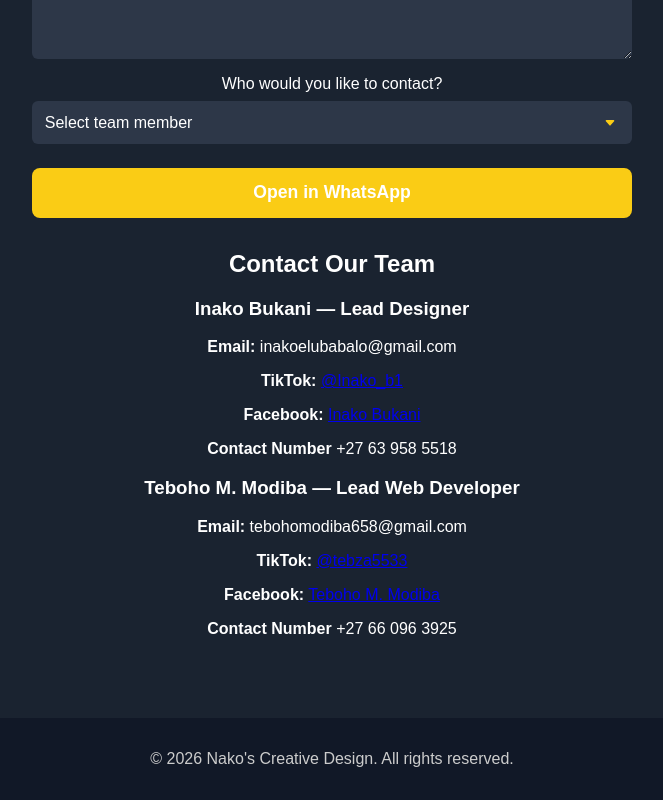
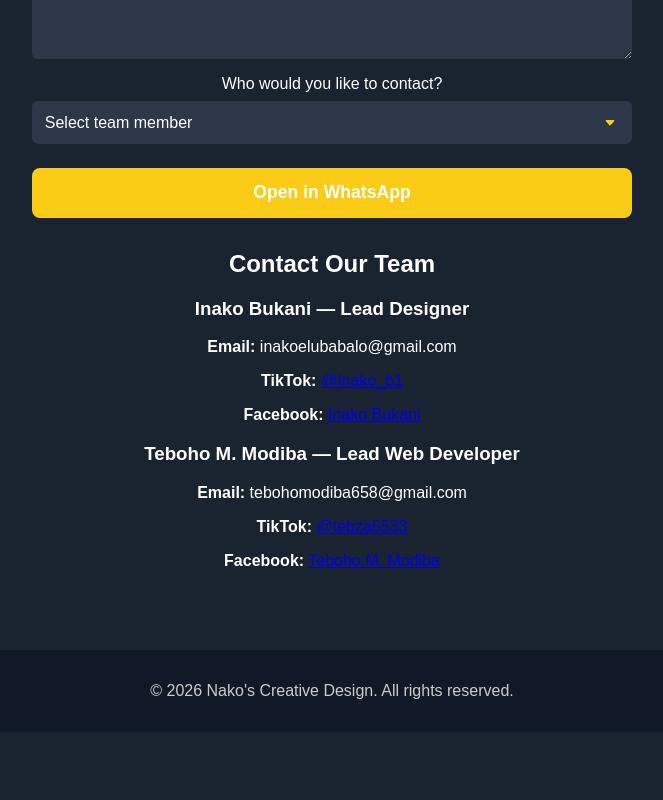
Before and after one commit to TebohoModiba/NCD-React-Website, a React (Vite) app in the folder ncd-react/: page /contact in a window 1280 px wide. Shown: the part 593-1393 px from the top of the page, without its empty margins (308-971 px from the left). After the commit the page ends 1325 px from the top, so only its background shows below. Built offline with nearby package versions, Linux system fonts and the light colour scheme.

Commit message:
Remove contact numbers from Contact page
Removed contact numbers for Inako Bukani and Teboho M. Modiba.

```diff
--- a/ncd-react/src/pages/Contact.jsx
+++ b/ncd-react/src/pages/Contact.jsx
@@ -17,7 +17,6 @@ export default function Contact() {
         <p><strong>Email:</strong> inakoelubabalo@gmail.com</p>
         <p><strong>TikTok:</strong> <a href="https://www.tiktok.com/@inako_b1?_t=ZS-90q5tAcnXBF&_r=1" target="_blank" rel="noopener noreferrer">@Inako_b1</a></p>
         <p><strong>Facebook:</strong> <a href="https://www.facebook.com/share/1FfeHCYde5/" target="_blank" rel="noopener noreferrer">Inako Bukani</a></p>
-        <p><strong>Contact Number</strong> +27 63 958 5518</p>
       </div>
 
       <div className="Teboho-contact-info">
@@ -25,7 +24,6 @@ export default function Contact() {
         <p><strong>Email:</strong> tebohomodiba658@gmail.com</p>
         <p><strong>TikTok:</strong> <a href="https://www.tiktok.com/@tebza5533" target="_blank" rel="noopener noreferrer">@tebza5533</a></p>
         <p><strong>Facebook:</strong> <a href="https://www.facebook.com/teboho.mahlatse.modiba" target="_blank" rel="noopener noreferrer">Teboho M. Modiba</a></p>
-        <p><strong>Contact Number</strong> +27 66 096 3925</p>
       </div>
     </>
   );
```
